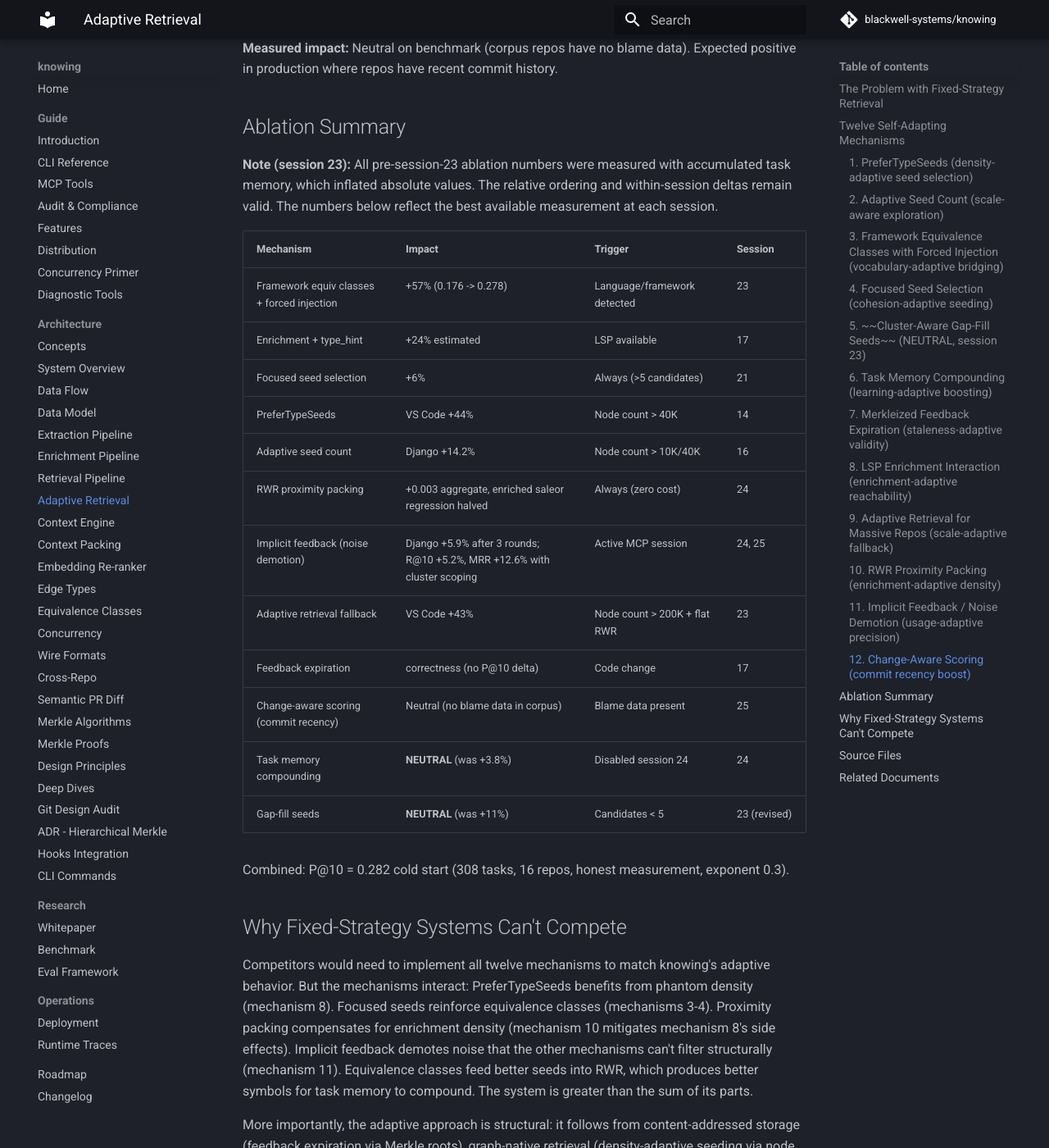
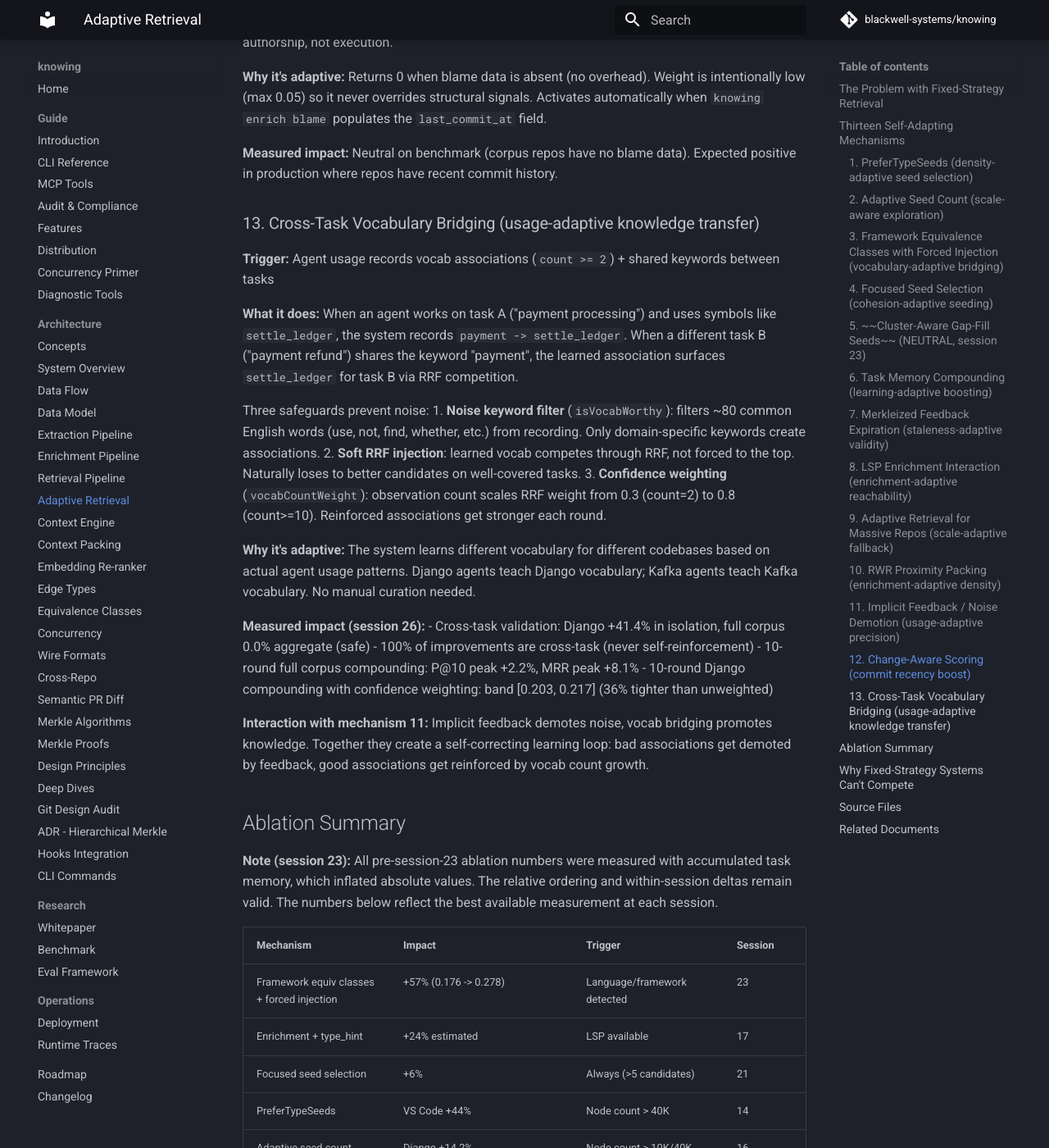
Before and after one commit to blackwell-systems/knowing, an MkDocs documentation site: the page built from docs/architecture/adaptive-retrieval.md, in a window 1280 px wide and 1400 px high, scrolled down 6708 px. Shown: the whole window at 82% size. Built offline with MkDocs 1.6.1 and Material for MkDocs 9.7.7, drawn with Linux system fonts in a browser that asks for light colours; comment, search, counter and statistics services are not loaded; some of the changed text lies outside the part shown.

Commit message:
docs: add mechanism #13 (cross-task vocab bridging), update 12 -> 13 across all docs
New self-adapting mechanism: cross-task vocabulary bridging with noise filter,
soft RRF injection, and confidence weighting. Updated adaptive-retrieval.md
with full description, ablation entry, and source files. Updated all references
from "12 self-adapting mechanisms" to "13 self-adapting mechanisms" across docs.

```diff
--- a/docs/architecture/adaptive-retrieval.md
+++ b/docs/architecture/adaptive-retrieval.md
@@ -27,7 +27,7 @@ This works at small scale. At large scale, it fails:
 The result: fixed-strategy systems get less precise as codebases grow. knowing
 gets more precise because it detects these conditions and compensates.
 
-## Twelve Self-Adapting Mechanisms
+## Thirteen Self-Adapting Mechanisms
 
 ### 1. PreferTypeSeeds (density-adaptive seed selection)
 
@@ -78,8 +78,11 @@ across 263 equivalence classes in 30 per-framework files. When a task says
 `KafkaConsumer`, `ConsumerRecord` in Kafka.
 
 High-confidence matches (weight >= 0.9, source "framework") bypass RWR
-scoring and inject directly at the top of the ranked results. This solves
-the vocabulary gap for framework concepts where BM25 and graph walks fail.
+scoring and inject directly at the top of the ranked results (forced injection).
+Learned vocab (source "learned") goes through RRF competition instead (soft
+injection). This solves the vocabulary gap for framework concepts where BM25
+and graph walks fail, while preventing learned associations from displacing
+correct results on tasks with good BM25 coverage.
 
 **Coverage:** Django, Flask, FastAPI, Terraform, Kubernetes, Kafka, Rails,
 Spring, ASP.NET, Ocelot, Caddy, Cargo, Spark-Java, VS Code, NestJS, Next.js,
@@ -273,14 +276,16 @@ Over an active session, the engine learns which are noise for this user's work p
 and suppresses them. This is the sole active learning mechanism (task memory confirmed
 neutral in session 24).
 
-**Why it's adaptive:** The demotion is per-session and per-symbol. A symbol demoted as
-noise for checkout tasks is unaffected when the user switches to order tasks (different
-seed set, different RWR walk, different symbols returned).
+**Why it's adaptive:** The demotion is per-session and per-symbol, scoped by keyword
+cluster (session 25). A symbol demoted as noise for checkout tasks is unaffected when
+the user switches to order tasks (different cluster hash). Per-cluster scoping prevents
+the cross-task interference that degraded early compounding experiments.
 
 **Measured impact:** Django +5.9% P@10 after 3 rounds of implicit feedback (benchmark
-with noise demotion but no simulated agent usage). Real MCP usage with precise
-`DetectUsed` from agent tool calls expected to be stronger. Per-cluster scoping
-(session 25) improved compounding: R@10 +5.2%, MRR +12.6% over 5 rounds.
+with noise demotion but no simulated agent usage). Per-cluster scoping (session 25)
+improved compounding: R@10 +5.2%, MRR +12.6% over 5 rounds. Full corpus 10-round
+compounding (session 26): P@10 0.277 -> 0.283 peak (+2.2%), MRR 0.459 -> 0.497 peak
+(+8.1%). Never regresses below baseline.
 
 ### 12. Change-Aware Scoring (commit recency boost)
 
@@ -303,6 +308,40 @@ automatically when `knowing enrich blame` populates the `last_commit_at` field.
 **Measured impact:** Neutral on benchmark (corpus repos have no blame data). Expected
 positive in production where repos have recent commit history.
 
+### 13. Cross-Task Vocabulary Bridging (usage-adaptive knowledge transfer)
+
+**Trigger:** Agent usage records vocab associations (`count >= 2`) + shared keywords between tasks
+
+**What it does:** When an agent works on task A ("payment processing") and uses
+symbols like `settle_ledger`, the system records `payment -> settle_ledger`. When
+a different task B ("payment refund") shares the keyword "payment", the learned
+association surfaces `settle_ledger` for task B via RRF competition.
+
+Three safeguards prevent noise:
+1. **Noise keyword filter** (`isVocabWorthy`): filters ~80 common English words
+   (use, not, find, whether, etc.) from recording. Only domain-specific keywords
+   create associations.
+2. **Soft RRF injection**: learned vocab competes through RRF, not forced to the
+   top. Naturally loses to better candidates on well-covered tasks.
+3. **Confidence weighting** (`vocabCountWeight`): observation count scales RRF
+   weight from 0.3 (count=2) to 0.8 (count>=10). Reinforced associations get
+   stronger each round.
+
+**Why it's adaptive:** The system learns different vocabulary for different
+codebases based on actual agent usage patterns. Django agents teach Django
+vocabulary; Kafka agents teach Kafka vocabulary. No manual curation needed.
+
+**Measured impact (session 26):**
+- Cross-task validation: Django +41.4% in isolation, full corpus 0.0% aggregate (safe)
+- 100% of improvements are cross-task (never self-reinforcement)
+- 10-round full corpus compounding: P@10 peak +2.2%, MRR peak +8.1%
+- 10-round Django compounding with confidence weighting: band [0.203, 0.217] (36% tighter than unweighted)
+
+**Interaction with mechanism 11:** Implicit feedback demotes noise, vocab bridging
+promotes knowledge. Together they create a self-correcting learning loop: bad
+associations get demoted by feedback, good associations get reinforced by vocab
+count growth.
+
 ## Ablation Summary
 
 **Note (session 23):** All pre-session-23 ablation numbers were measured with
@@ -322,14 +361,16 @@ available measurement at each session.
 | Adaptive retrieval fallback | VS Code +43% | Node count > 200K + flat RWR | 23 |
 | Feedback expiration | correctness (no P@10 delta) | Code change | 17 |
 | Change-aware scoring (commit recency) | Neutral (no blame data in corpus) | Blame data present | 25 |
+| Cross-task vocab bridging | Django +41.4%, corpus 0.0% (safe); 10-round MRR +8.1% | Vocab count >= 2 + shared keywords | 26 |
 | Task memory compounding | **NEUTRAL** (was +3.8%) | Disabled session 24 | 24 |
 | Gap-fill seeds | **NEUTRAL** (was +11%) | Candidates < 5 | 23 (revised) |
 
-Combined: P@10 = 0.282 cold start (308 tasks, 16 repos, honest measurement, exponent 0.3).
+Combined: P@10 = 0.281 cold start (308 tasks, 16 repos, honest measurement, exponent 0.3).
+With compounding (10 rounds): P@10 = 0.283 peak, MRR = 0.497 peak.
 
 ## Why Fixed-Strategy Systems Can't Compete
 
-Competitors would need to implement all twelve mechanisms to match knowing's
+Competitors would need to implement all thirteen mechanisms to match knowing's
 adaptive behavior. But the mechanisms interact: PreferTypeSeeds benefits from
 phantom density (mechanism 8). Focused seeds reinforce equivalence classes
 (mechanisms 3-4). Proximity packing compensates for enrichment density
@@ -362,6 +403,12 @@ the architecture, not an ad-hoc heuristic bolted on.
 | `cmd/knowing/debug_fts.go` | FTS5 query probe tool |
 | `cmd/knowing/debug_walk.go` | RWR walk visualization tool |
 | `cmd/knowing/bench_task.go` | Single-task benchmark tool |
+| `cmd/knowing/debug_vocab.go` | Vocabulary association inspector + filter preview |
+| `cmd/knowing/debug_feedback.go` | Feedback record inspector |
+| `internal/context/sweep.go` | PackStrategy, adaptive exponents, LSP edge weight |
+| `internal/store/vocab.go` | Vocab association storage (RecordVocabAssociation, LearnedVocabDetails) |
+| `bench/cross-system/cross_task_vocab_test.go` | Cross-task vocabulary bridging validation |
+| `bench/context-packing/bench_test.go` | Packing strategy comparison (4 strategies) |
 
 ## Related Documents
 
--- a/docs/guide/introduction.md
+++ b/docs/guide/introduction.md
@@ -133,7 +133,7 @@ For implementation details, see [Retrieval Pipeline](../architecture/retrieval-p
 - Embeddings: confirmed neutral on cold start (session 23, 3 runs identical with/without). Gap-fill and re-ranker both disabled.
 - Framework equivalence classes: 263 concept-to-symbol mappings across 30 files, with forced injection for high-confidence matches
 - Adaptive retrieval: auto-detects flat RWR results on massive repos (>200K nodes), falls back to direct FTS + contains-edge expansion
-- P@10 = 0.281 cold start (308 tasks, 16 repos, 8 languages, 12 self-adapting mechanisms, honest measurement)
+- P@10 = 0.281 cold start (308 tasks, 16 repos, 8 languages, 13 self-adapting mechanisms, honest measurement)
 - Competitive: 3.20x codegraph, 5.05x GitNexus, 5.35x Gortex, 18.5x grep (cold start)
 - MCP server interface with 28 tools for agent consumption
 
@@ -950,7 +950,7 @@ These numbers are reproducible via the benchmark suite (16 repos, 308 tasks, 8 l
 
 | Metric | Value | Context |
 |---|---|---|
-| P@10 (precision at 10) | 0.281 | 16 repos, 308 tasks, 12 self-adapting mechanisms |
+| P@10 (precision at 10) | 0.281 | 16 repos, 308 tasks, 13 self-adapting mechanisms |
 | R@10 (recall at 10) | 0.405 | 16 repos, 8 languages (Go, Python, TS, Rust, Java, C#, Ruby) |
 | NDCG@10 | 0.425 | Ranking quality |
 | MRR | 0.465 | First relevant result position |
```
Also changed, not shown: other parts of docs/architecture/adaptive-retrieval.md (+3 -3 lines), CHANGELOG.md (+1 -1 lines), docs/architecture/context-engine.md (+1 -1 lines), docs/architecture/design-principles.md (+1 -1 lines), docs/architecture/system-overview.md (+1 -1 lines), docs/research/whitepapers/code-context-retrieval-benchmark.md (+1 -1 lines).
